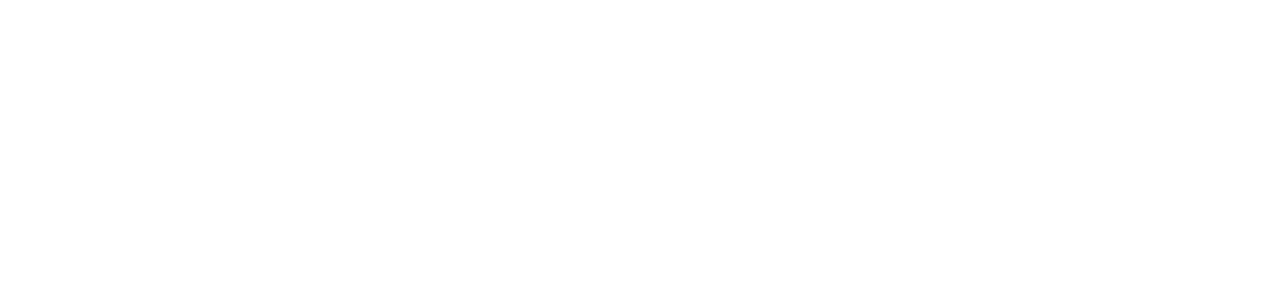
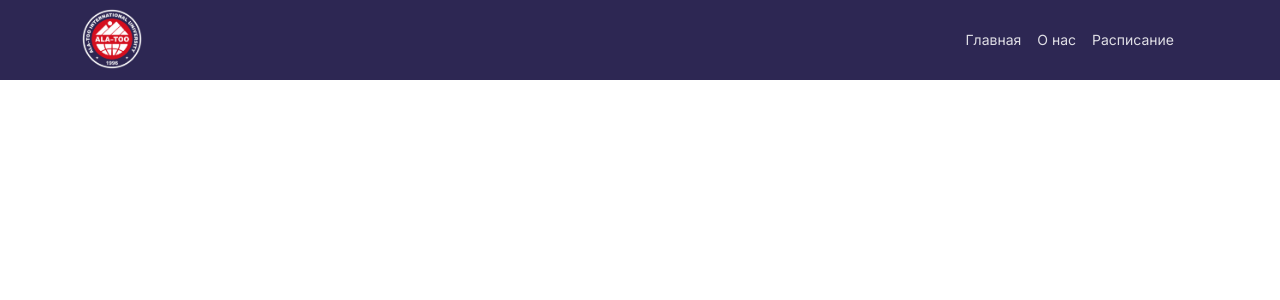
Before and after one commit to adilet-wd/Physical-Education-landing, a React (Vite) app: page / in a window 1280 px wide. Shown: the top 300 px of the page. Built offline with nearby package versions, Linux system fonts and the light colour scheme.

Commit message:
Header базовый

```diff
--- a/package.json
+++ b/package.json
@@ -10,7 +10,9 @@
     "preview": "vite preview"
   },
   "dependencies": {
+    "bootstrap": "^5.3.3",
     "react": "^18.2.0",
+    "react-bootstrap": "^2.10.2",
     "react-dom": "^18.2.0",
     "sass": "^1.75.0"
   },
--- a/src/App.tsx
+++ b/src/App.tsx
@@ -1,4 +1,6 @@
 // import { useState } from 'react';
+import 'bootstrap/dist/css/bootstrap.css';
+import Header from './components/Header/Header';
 import './styles/App.scss';
 import './styles/breakpoints.scss';
 import './styles/clear.scss';
@@ -8,7 +10,7 @@
 
   return (
     <>
-
+      <Header></Header>
     </>
   )
 }
--- /dev/null
+++ b/src/components/Header/Header.tsx
@@ -0,0 +1,35 @@
+import React from 'react'
+import { Container, Nav, Navbar, Offcanvas } from 'react-bootstrap'
+import '../../styles/Header.scss'
+
+export default function Header() {
+  return (
+    <header className="header">
+        <Navbar key={'md'} expand={'lg'}>
+            <Container>
+                <Navbar.Brand href={'/'}>
+                    <img src="src/assets/icons/logo.png" alt="" className='header__logo'/>
+                </Navbar.Brand>
+
+                <Navbar.Toggle aria-controls={`offcanvasNavbar-expand-md`} />
+                <Navbar.Offcanvas
+                    id={`offcanvasNavbar-expand-md`}
+                    aria-labelledby={`offcanvasNavbarLabel-expand-md`}
+                    placement="start"
+                >
+                    <Offcanvas.Body>
+                    <Offcanvas.Header closeButton>
+                        <Offcanvas.Title></Offcanvas.Title>
+                    </Offcanvas.Header>
+                        <Nav className="justify-content-end flex-grow-1 pe-3 navLinks">
+                            <Nav.Link href="/">Главная</Nav.Link>
+                            <Nav.Link href="/">О нас</Nav.Link>
+                            <Nav.Link href="/">Расписание</Nav.Link>
+                        </Nav>
+                    </Offcanvas.Body>
+                </Navbar.Offcanvas>
+            </Container>
+        </Navbar>
+    </header>
+  )
+}
--- a/src/styles/App.scss
+++ b/src/styles/App.scss
@@ -0,0 +1 @@
+@import url('https://fonts.googleapis.com/css2?family=Inter:wght@100..900&display=swap');
--- /dev/null
+++ b/src/styles/Header.scss
@@ -0,0 +1,17 @@
+@import "./color_variables.scss";
+.header {
+    background-color: $colorPurple;
+    color: $colorTextWhite;
+    height: 80px;
+    &__logo {
+        width: 60px;
+        height: 60px;
+    }
+    .navbar {
+        padding: 0 10px;
+        height: 100%;
+    }
+    .nav-link {
+        color: $colorTextWhite;
+    }
+}
--- a/src/styles/color_variables.scss
+++ b/src/styles/color_variables.scss
@@ -1,4 +1,6 @@
 $colorMain: #eeebe1;
 $colorWhite: #ffffff;
 $colorText: #666666;
+$colorTextWhite: #FFFFFFD9;
+$colorPurple: #2D2753;
 $colorMainActive: #c7a17a;
--- a/src/styles/index.scss
+++ b/src/styles/index.scss
@@ -0,0 +1,8 @@
+@import "./color_variables.scss";
+@import url('https://fonts.googleapis.com/css2?family=Inter:wght@100..900&display=swap');
+body {
+    font-family: "Inter", sans-serif;
+    font-size: 14px;
+    font-weight: 400;
+    color: $colorTextWhite;
+}
```
Also changed, not shown: 1 other file (tests, documents, lock files or other folders).
